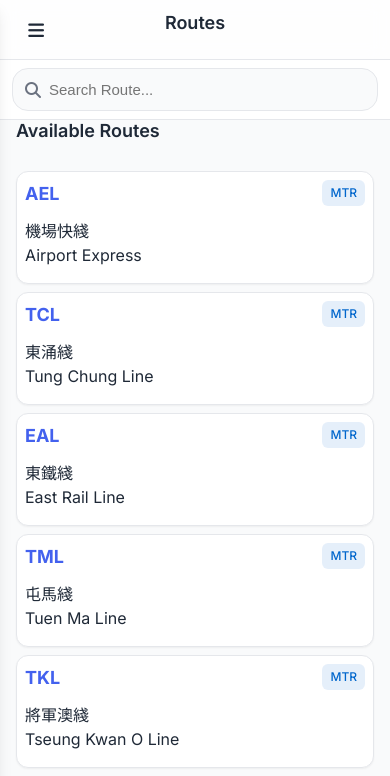
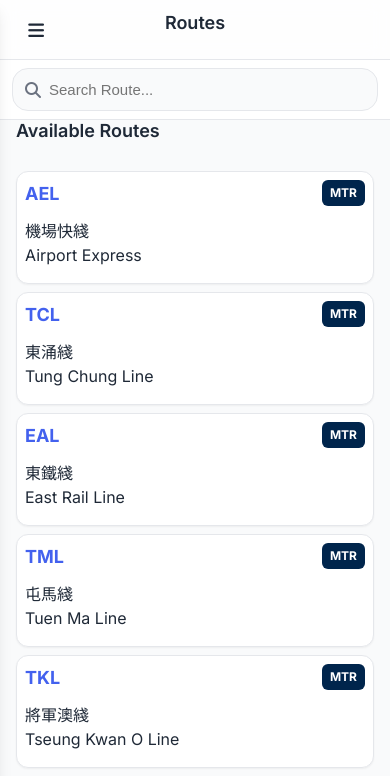
Before and after one commit to shamough1792/HKETA, a website: page www/index.html in a window 390 px wide. Shown: the top 776 px of the page. Drawn offline with Linux system fonts and the light colour scheme; some packages are replaced by stand-ins of ours; no server answers.

Commit message:
Updated style.css

```diff
--- a/www/css/style.css
+++ b/www/css/style.css
@@ -25,7 +25,7 @@
     --longwin-yellow: #FFD100;
     --gmb-green: #4CAF50;
     --nlb-teal: #009688;
-    --mtr-blue: #0066cc;
+    --mtr-blue: #00254c;
     --ctb-blue: #0066cc;
 
     /* Spacing */
@@ -450,8 +450,9 @@
 }
 
 .route-company.mtr {
-    background-color: rgba(0, 102, 204, 0.1);
-    color: var(--mtr-blue);
+    background-color: var(--mtr-blue);
+    color: #ffffff;
+	font-weight: 800;
 }
 
 .route-company.ctb {
```
